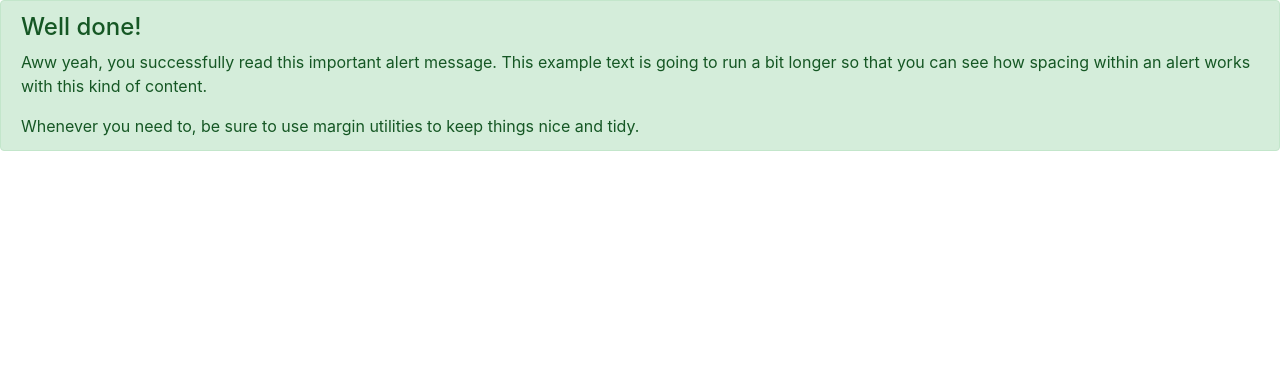
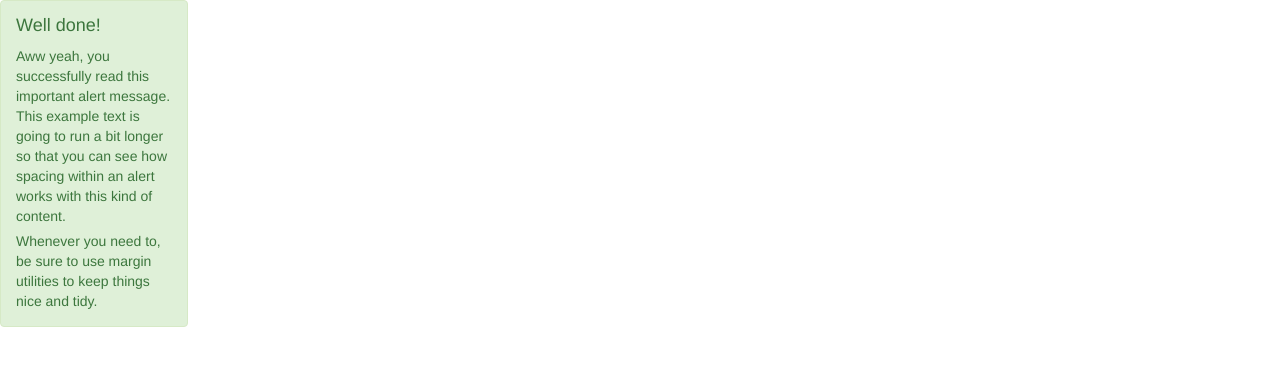
Before and after one commit to CluelessKit/cluelesskit.github.io, a plain HTML site: page index.html in a window 1280 px wide. Drawn offline with nearby package versions, Linux system fonts and the light colour scheme.

Commit message:
added row and col

```diff
--- a/index.html
+++ b/index.html
@@ -11,10 +11,14 @@
   </head>
   <body>
 
-    <div class="alert alert-success" role="alert">
-       <h4 class="alert-heading">Well done!</h4>
-       <p>Aww yeah, you successfully read this important alert message. This example text is going to run a bit longer so that you can see how spacing within an alert works with this kind of content.</p>
-       <p class="mb-0">Whenever you need to, be sure to use margin utilities to keep things nice and tidy.</p>
+    <div class="row">
+      <div class="col-xs-2">
+        <div class="alert alert-success" role="alert">
+           <h4 class="alert-heading">Well done!</h4>
+           <p>Aww yeah, you successfully read this important alert message. This example text is going to run a bit longer so that you can see how spacing within an alert works with this kind of content.</p>
+           <p class="mb-0">Whenever you need to, be sure to use margin utilities to keep things nice and tidy.</p>
+        </div>
+      </div>
     </div>
 
     <!-- jQuery first, then Tether, then Bootstrap JS. -->
```
